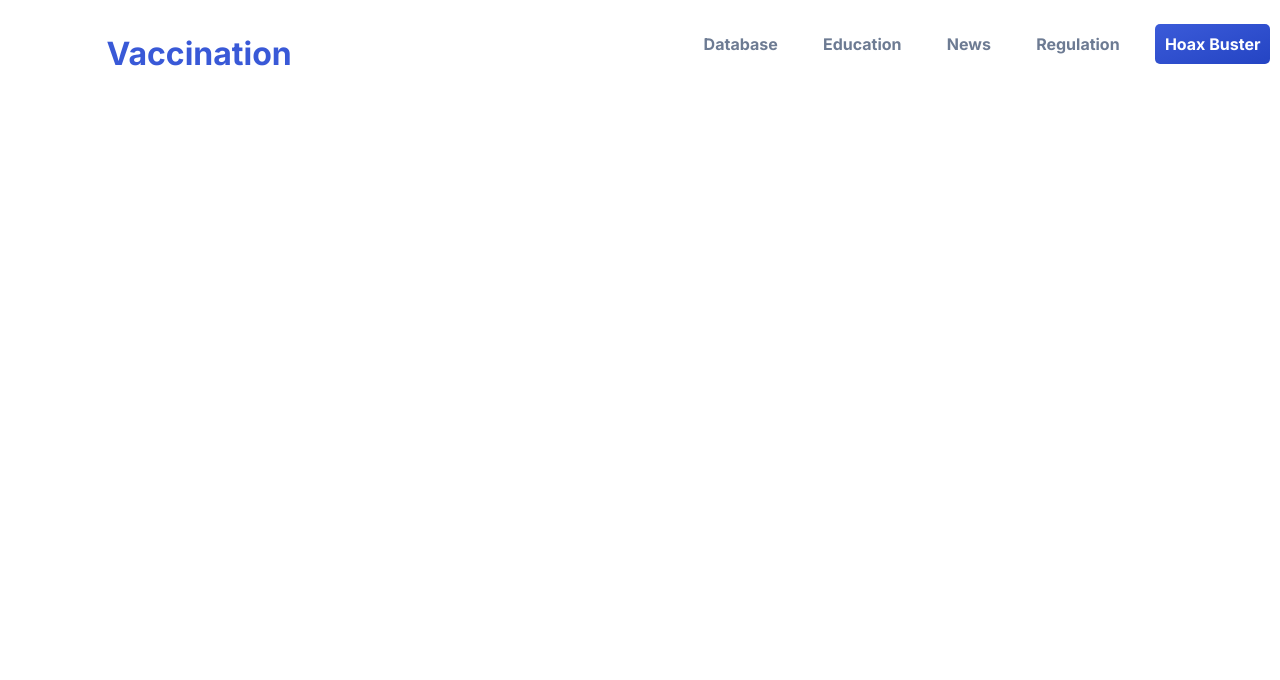
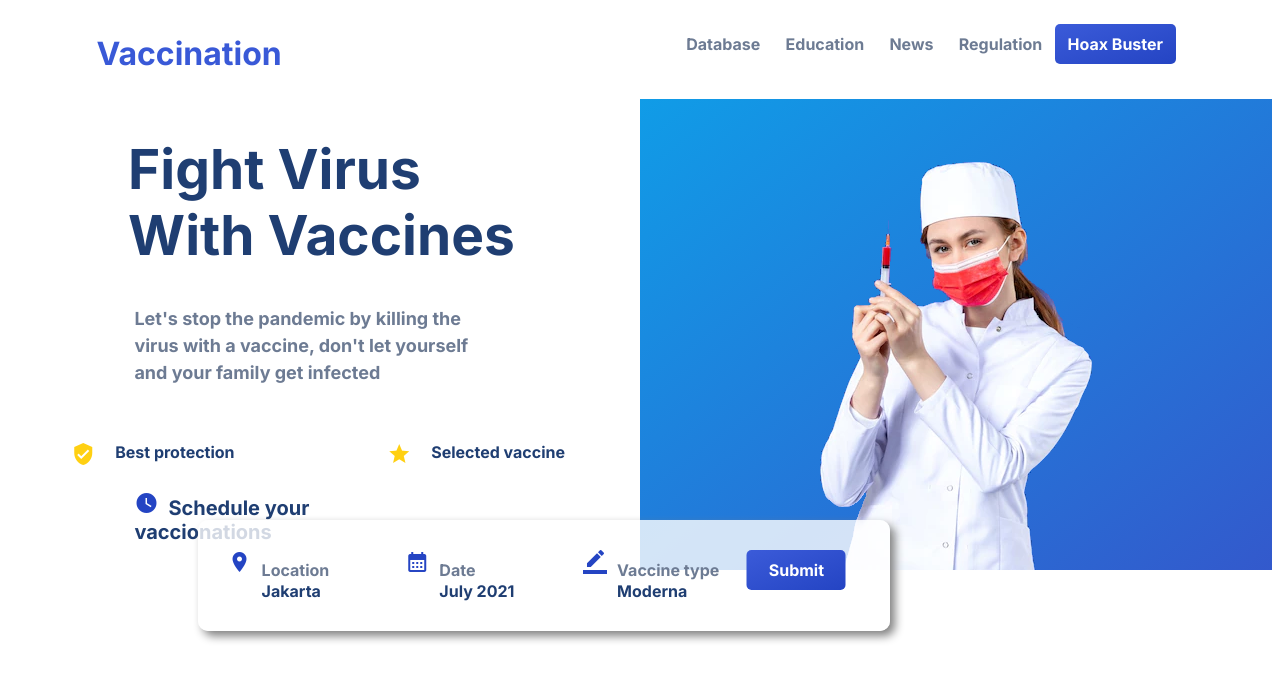
Before and after one commit to EduJimenez96/PracticacssFrontEndMission, a plain HTML site: page index.html in a window 1280 px wide. Shown: the top 680 px of the page. Drawn offline with Linux system fonts and the light colour scheme.

Commit message:
Add: first section and 2 images

```diff
--- a/index.html
+++ b/index.html
@@ -6,11 +6,13 @@
     <meta http-equiv="X-UA-Compatible" content="IE=edge">
     <title>Vaccination</title>
     <meta name="description" content="">
-    <meta name="viewport" content="width=device-width, initial-scale=1">
+    <meta name="viewport" content="initial-scale=1">
     <link rel="stylesheet" href="style.css">
     <link rel="preconnect" href="https://fonts.googleapis.com">
     <link rel="preconnect" href="https://fonts.gstatic.com" crossorigin>
     <link href="https://fonts.googleapis.com/css2?family=Inter:wght@700&display=swap" rel="stylesheet">
+    <link href="https://fonts.googleapis.com/icon?family=Material+Icons" rel="stylesheet">
+
 </head>
 
 <body>
@@ -20,8 +22,56 @@
         <li>Education</li>
         <li>News</li>
         <li>Regulation</li>
-        <li class="buttonn">Hoax Buster</li>
+        <li class="button-style">Hoax Buster</li>
     </ul>
+
+    <div class="info-image">
+        <div class="info">
+            <h1>Fight Virus With Vaccines</h1>
+            <p>
+                Let's stop the pandemic by killing the virus with a vaccine, don't let yourself and your family get
+                infected
+            </p>
+            <div id="labels-1">
+                <div><span class="material-icons">verified_user</span><label>Best protection</label></div>
+                <div><span class="material-icons">star</span><label>Selected vaccine</label></div>
+            </div>
+            <div id="schedule-label"><span class="material-icons">watch_later</span><label>Schedule your vaccionations</label></div>
+        </div>
+        <div class="bg-image">
+            <img src="images/1.png">
+        </div>
+        <div class="submit-div">
+            <div id="submit-div-col-1">
+                <div class="submit-div-row">
+                    <div class="submit-div-cell">
+                        <span class="material-icons">location_on</span><label class="label-1st-row">Location</label>
+                    </div>
+                    <div class="submit-div-cell">
+                        <span class="material-icons">calendar_month</span><label class="label-1st-row">Date</label>
+                    </div>
+                    <div class="submit-div-cell">
+                        <span class="material-icons">border_color</span><label class="label-1st-row">Vaccine type</label>
+                    </div>
+                </div>
+                <div class="submit-div-row">
+                    <div class="submit-div-cell">
+                        <label class="label-2nd-row">Jakarta</label>
+                    </div>
+                    <div class="submit-div-cell">
+                        <label class="label-2nd-row">July 2021</label>
+                    </div>
+                    <div class="submit-div-cell">
+                        <label class="label-2nd-row">Moderna</label>
+                    </div>
+                </div>
+            </div>
+            <div id="submit-div-col-2">
+                <div class="button-style">Submit</div>
+            </div>
+        </div>
+    </div>
+
     <script src="" async defer></script>
 </body>
 
--- a/style.css
+++ b/style.css
@@ -1,5 +1,21 @@
+html {
+    overflow-x: hidden;
+}
+
 body {
     font-family: 'Inter', sans-serif;
+}
+
+h1 {
+    color: #1f3e72;
+    font-size: 55px;
+}
+
+p {
+    color: #6d7b93;
+    font-size: large;
+    font-weight: 600;
+    line-height: 1.5;
 }
 
 .logo {
@@ -8,7 +24,8 @@ body {
     font-size: xx-large;
 }
 
-.buttonn {
+.button-style {
+    text-align: center;
     padding: 10px;
     background-image: linear-gradient(to bottom right, #3b5bd9, #2444c3);
     color: white !important;
@@ -16,21 +33,178 @@ body {
 }
 
 #header-menu {
+    align-content: center;
     clear: both;
     float: left;
     width: 100%;
     list-style: none;
-    margin-inline: 6%;
-    padding: 0;
+    padding-left: 6%;
 }
 
 #header-menu li {
     padding: 10px;
     float: left;
-    margin-inline: 1%;
+    padding-inline: 1%;
     color: #6d7b93;
 }
 
 #header-menu .logo {
     margin-right: 30%;
 }
+
+.info-image {
+    width: 100%;
+}
+
+.info-image div {
+    position: relative;
+    float: left;
+    width: 50%;
+    clear: none;
+}
+
+.info h1 {
+    padding-inline: 19%;
+}
+
+.info p {
+    padding-left: 20%;
+    padding-right: 25%;
+}
+
+#labels-1 {
+    text-align: center;
+    width: 100%;
+    margin-top: 6%;
+    margin-left: 10%;
+    margin-right: 10%;
+}
+
+#labels-1 div {
+    display: inline-flex;
+    float: left;
+    width: 50%
+}
+
+#labels-1 span {
+    color: #ffd012;
+    margin-right: 20px;
+    display: inline-block;
+}
+
+#labels-1 label {
+    color: #1f3e72;
+    font-weight: 600;
+    display: inline-block;
+}
+
+#schedule-label{
+    padding-top: 25px;
+    padding-left: 20%;
+    color: #1f3e72;
+}
+
+#schedule-label span{
+    padding-right: 10px;
+    color: #2444c3;
+}
+
+#schedule-label label{
+    font-size: 20px;
+    font-weight: bold;
+}
+
+.bg-image {
+    padding-top: 5%;
+    background-image: linear-gradient(to bottom right, #109ce7, #3359cc);
+}
+
+.bg-image img {
+    display: block;
+    margin-left: auto;
+    margin-right: auto;
+}
+
+.submit-div {
+    left: 15%;
+    width: 85%;
+    bottom: 50px;
+    border-radius: 10px;
+    padding: 30px;
+    position: absolute;
+    background-color: white;
+    background: rgba(255, 255, 255, 0.8);
+    z-index: 1;
+    box-shadow: 5px 5px 10px grey;
+    vertical-align: middle;
+}
+
+.submit-div label {
+    vertical-align: middle;
+}
+
+.submit-div #submit-div-col-1 {
+    width: 75%;
+}
+
+.submit-div .submit-div-row {
+    width: 75%;
+    display: -ms-flexbox;
+    display: -webkit-flex;
+    display: flex;
+    -webkit-flex-direction: row;
+    -ms-flex-direction: row;
+    flex-direction: row;
+    -webkit-flex-wrap: nowrap;
+    -ms-flex-wrap: nowrap;
+    flex-wrap: nowrap;
+    -webkit-justify-content: flex-start;
+    -ms-flex-pack: start;
+    justify-content: flex-start;
+    -webkit-align-content: stretch;
+    -ms-flex-line-pack: stretch;
+    align-content: stretch;
+    -webkit-align-items: flex-start;
+    -ms-flex-align: start;
+    align-items: flex-start;
+}
+
+.submit-div .submit-div-cell {
+    -webkit-order: 0;
+    -ms-flex-order: 0;
+    order: 0;
+    -webkit-flex: 1 0 auto;
+    -ms-flex: 1 0 auto;
+    flex: 1 0 auto;
+    -webkit-align-self: auto;
+    -ms-flex-item-align: auto;
+    align-self: auto;
+}
+
+.submit-div-cell span{
+    padding-right: 10px;
+    color: #2444c3;
+}
+
+.submit-div-cell .label-1st-row{
+    padding-right: 10px;
+    color: #6d7b93;
+}
+
+.label-2nd-row{
+    padding-left: 34px;
+    color: #1f3e72;
+    opacity: 1.0 !important;
+}
+
+.submit-div #submit-div-col-2 {
+    width: 25%;
+    display: inline-block;
+    position: relative;
+}
+
+#submit-div-col-2 .button-style{
+    position:absolute;
+    left:60%;
+    transform: translate(-50%,0%);
+}
```
Also changed, not shown: images/1.png (added), images/2.png (added), images/3.png (added).
